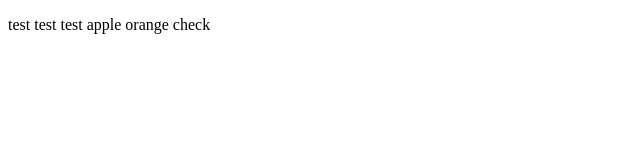
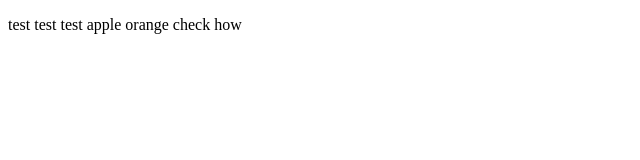
Before and after one commit to takashi-goto-99/html-test, a plain HTML site: page index.html in a window 1280 px wide. Shown: the full height of the page, 0-640 px from the left. Drawn offline with Linux system fonts and the light colour scheme.

Commit message:
new line

```diff
--- a/index.html
+++ b/index.html
@@ -8,6 +8,7 @@
             test test test
             apple
             orange check
+            how
         </P>
     </body>
 </html>
```
